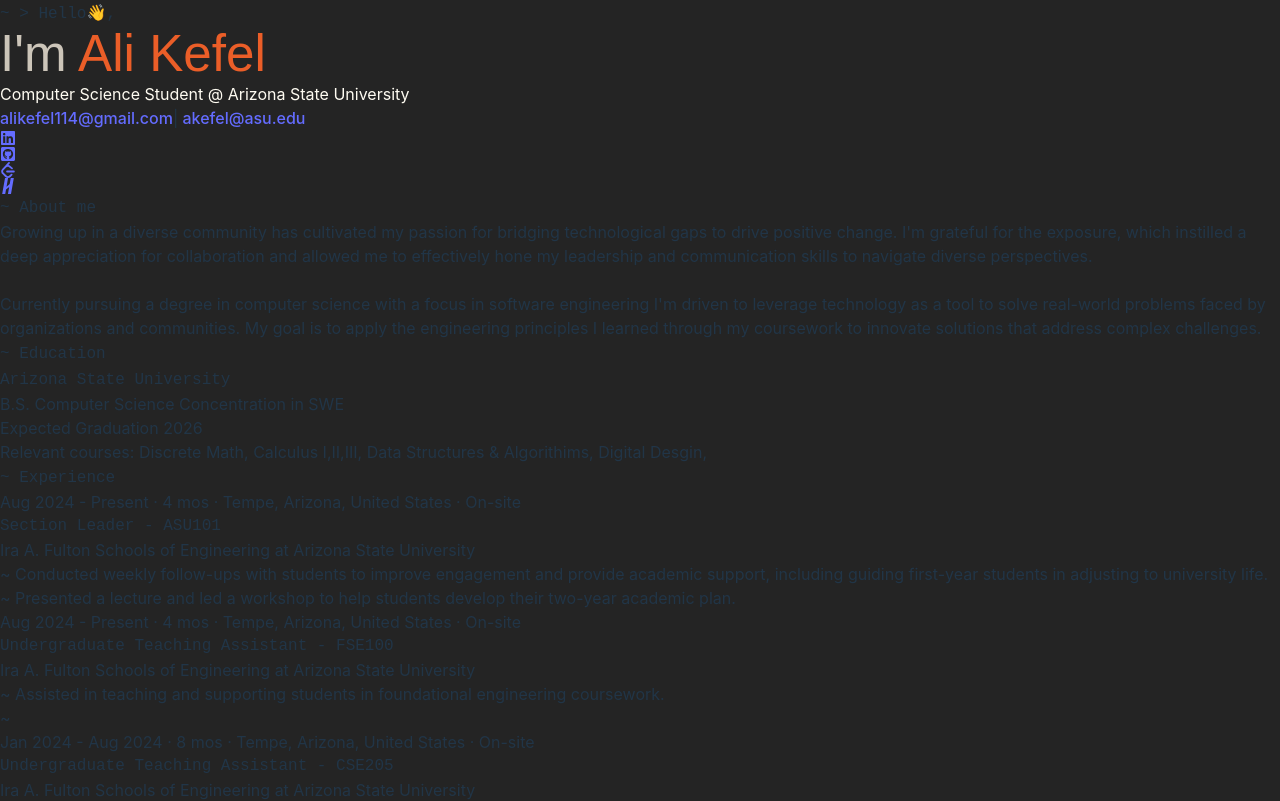
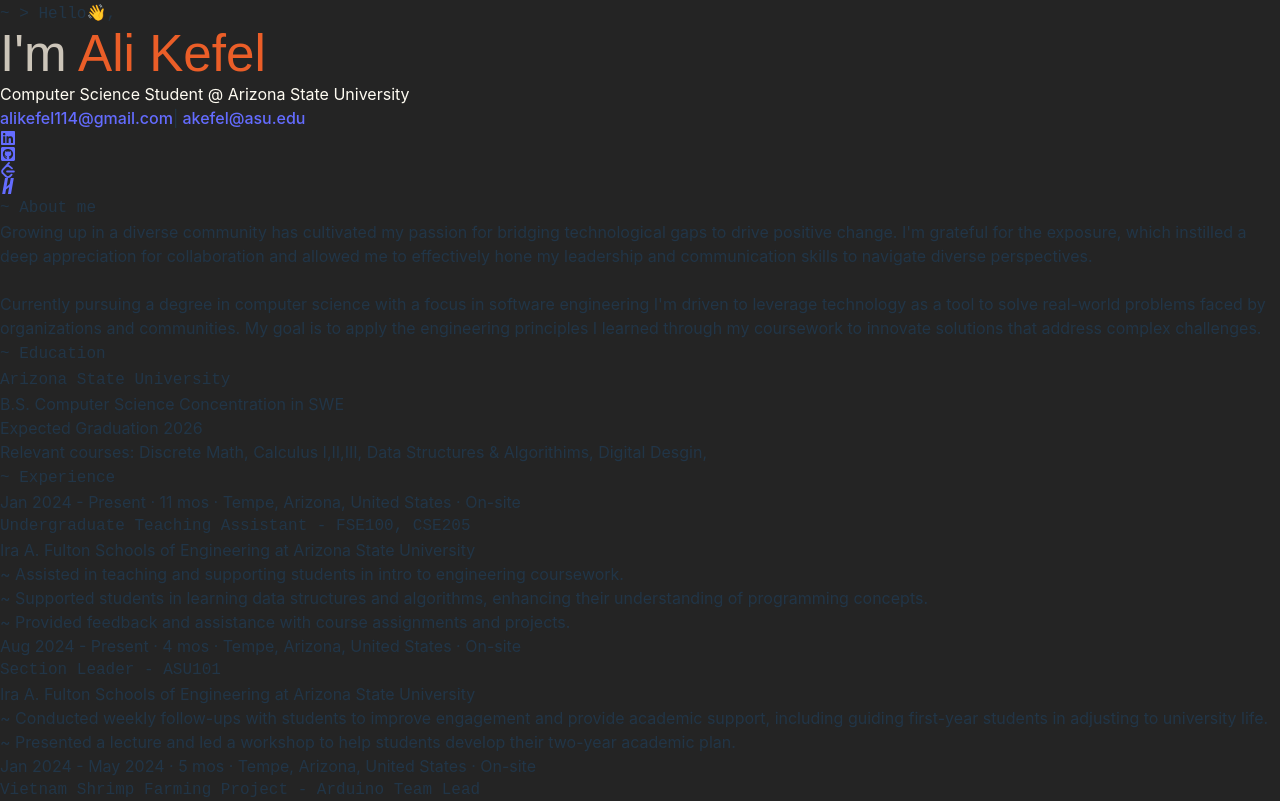
Before and after one commit to AliKefel/AliKefel.github.io, a React (Vite) app: page / in a window 1280 px wide. Shown: the top 801 px of the page. Built offline with nearby package versions, Linux system fonts and the light colour scheme.

Commit message:
google analytics

```diff
--- a/index.html
+++ b/index.html
@@ -1,7 +1,18 @@
 <!doctype html>
 <html lang="en">
+
 <head>
   <meta charset="UTF-8" />
+
+  <!-- Google tag (gtag.js) -->
+  <script async src="https://www.googletagmanager.com/gtag/js?id=G-SM8Z75GTF5"></script>
+  <script>
+    window.dataLayer = window.dataLayer || [];
+    function gtag() { dataLayer.push(arguments); }
+    gtag('js', new Date());
+
+    gtag('config', 'G-SM8Z75GTF5');
+  </script>
 
   <link rel="icon" type="image/svg+xml" href="/logo.png" />
   <meta name="viewport" content="width=device-width, initial-scale=1.0" />
@@ -12,9 +23,11 @@
   </style>
 
 </head>
+
 <body>
   <div id="root"></div>
   <script type="module" src="/src/main.jsx"></script>
 
 </body>
+
 </html>
--- a/src/pages/Home.jsx
+++ b/src/pages/Home.jsx
@@ -4,10 +4,6 @@ import { FaLinkedin } from "react-icons/fa";
 import { FaGithubSquare } from "react-icons/fa";
 import { SiLeetcode } from "react-icons/si";
 import { SiHandshake } from "react-icons/si";
-
-
-
-
 
 
 let message = "~ \> Hello👋,"
--- a/src/pages/Scroll.jsx
+++ b/src/pages/Scroll.jsx
@@ -12,6 +12,15 @@ const Scroll = () => {
 
     const experiences = [
         {
+            heading: 'Undergraduate Teaching Assistant - FSE100, CSE205',
+            company: 'Ira A. Fulton Schools of Engineering at Arizona State University',
+            duration: 'Jan 2024 - Present · 11 mos',
+            location: 'Tempe, Arizona, United States · On-site',
+            li1: 'Assisted in teaching and supporting students in intro to engineering coursework.',
+            li2: 'Supported students in learning data structures and algorithms, enhancing their understanding of programming concepts.',
+            li3: 'Provided feedback and assistance with course assignments and projects.',
+        },
+        {
             heading: 'Section Leader - ASU101',
             company: 'Ira A. Fulton Schools of Engineering at Arizona State University',
 
@@ -20,21 +29,7 @@ const Scroll = () => {
             duration: 'Aug 2024 - Present · 4 mos' ,
             location: 'Tempe, Arizona, United States · On-site',
         },
-        {
-            heading: 'Undergraduate Teaching Assistant - FSE100',
-            company: 'Ira A. Fulton Schools of Engineering at Arizona State University',
-            duration: 'Aug 2024 - Present · 4 mos',
-            location: 'Tempe, Arizona, United States · On-site',
-            li1: 'Assisted in teaching and supporting students in foundational engineering coursework.',
-        },
-        {
-            heading: 'Undergraduate Teaching Assistant - CSE205',
-            company: 'Ira A. Fulton Schools of Engineering at Arizona State University',
-            duration: 'Jan 2024 - Aug 2024 · 8 mos',
-            location: 'Tempe, Arizona, United States · On-site',
-            li1: 'Supported students in learning data structures and algorithms, enhancing their understanding of programming concepts.',
-            li2: 'Provided feedback and assistance with course assignments and projects.',
-        },
+
         {
             heading: 'Vietnam Shrimp Farming Project - Arduino Team Lead',
             company: 'EPICS at ASU',
```
Lines whose indentation alone changed are shown as unchanged.
